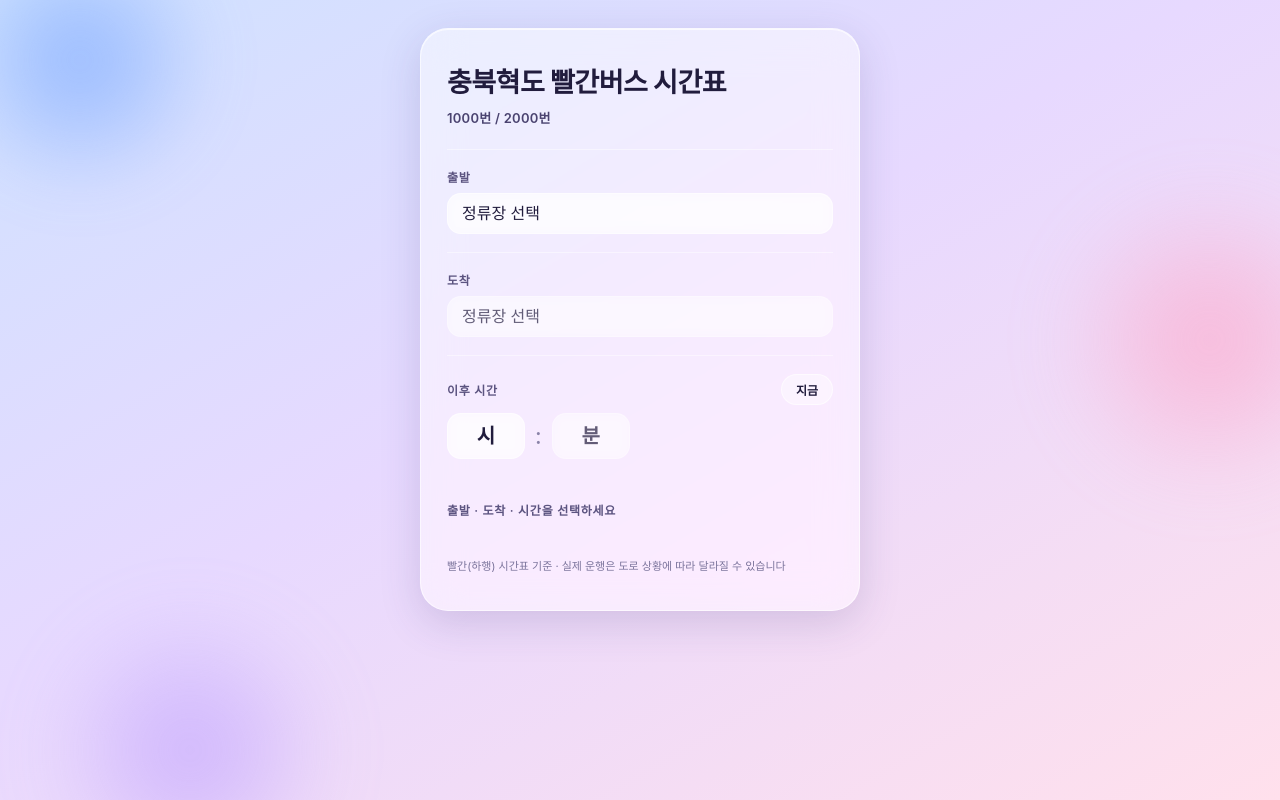
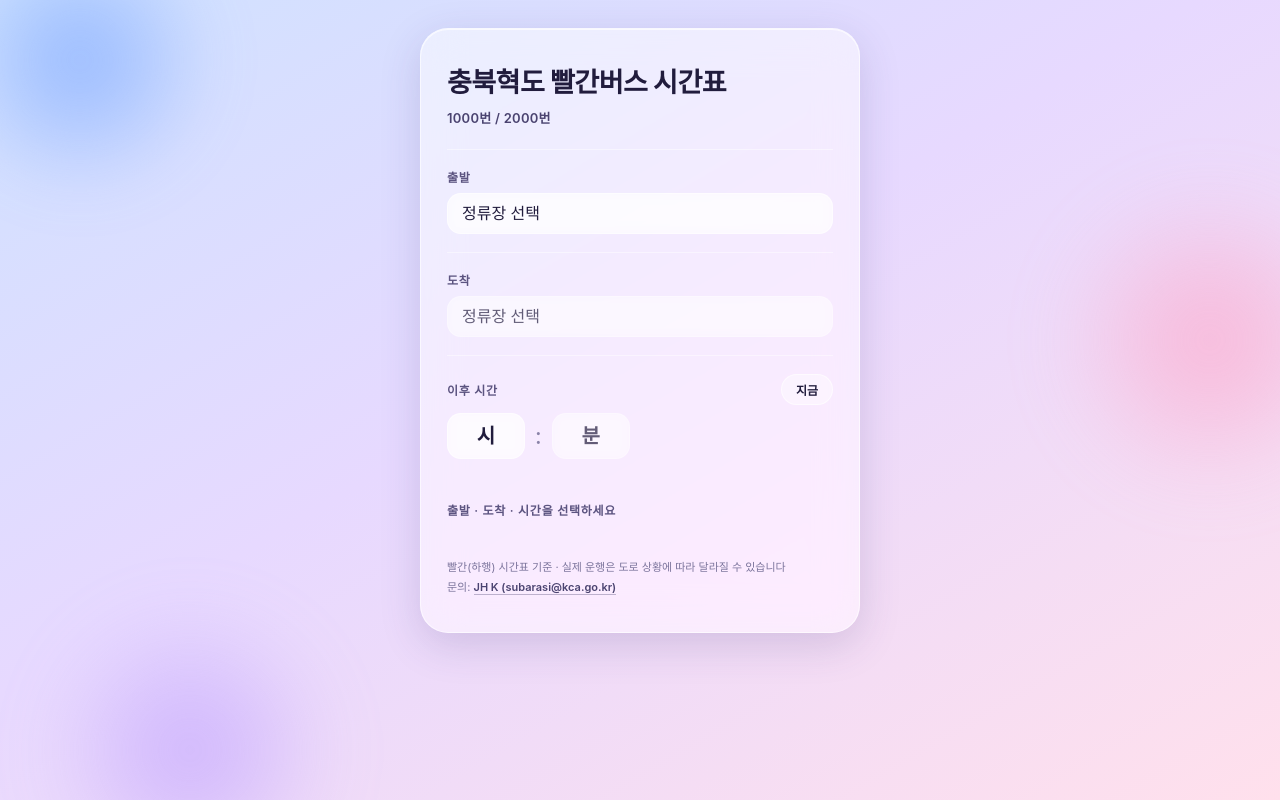
Before and after one commit to JHKIM-coder-ui/red-bus-app, a React (Vite) app: page / in a window 1280 px wide. Built offline with nearby package versions, Linux system fonts and the light colour scheme; a web font is replaced by a local one.

Commit message:
문의 이메일 추가

```diff
--- a/src/App.jsx
+++ b/src/App.jsx
@@ -202,8 +202,10 @@ export default function App() {
           })}
         </div>
 
-        <footer style={S.foot}>
+         <footer style={S.foot}>
           빨간(하행) 시간표 기준 · 실제 운행은 도로 상황에 따라 달라질 수 있습니다
+          <br />
+          문의: <a href="mailto:subarasi@kca.go.kr" style={S.mail}>JH K (subarasi@kca.go.kr)</a>
         </footer>
       </div>
     </div>
@@ -268,5 +270,6 @@ const styles = {
   arrow: { fontSize: 14, color: "#8a83a8" },
   arr: { fontSize: 22, fontWeight: 700, color: "#413a63", letterSpacing: "-0.01em" },
   stops: { fontSize: 13, color: "#5c5480", marginTop: 4, whiteSpace: "nowrap", overflow: "hidden", textOverflow: "ellipsis" },
-  foot: { padding: "22px 26px 34px", fontSize: 11, color: "#7b749c", lineHeight: 1.6 },
+  foot: { padding: "22px 26px 34px", fontSize: 11, color: "#7b749c", lineHeight: 1.8 },
+  mail: { color: "#4a4370", fontWeight: 600, textDecoration: "none", borderBottom: "1px solid rgba(74,67,112,0.35)" },
 };
```
